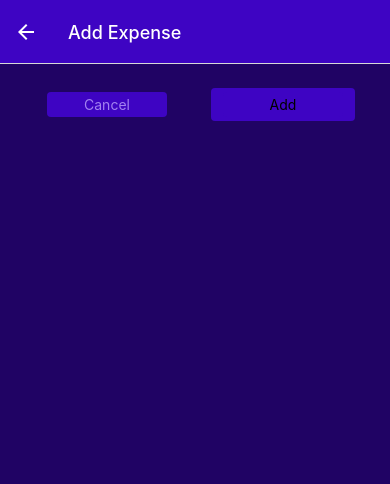
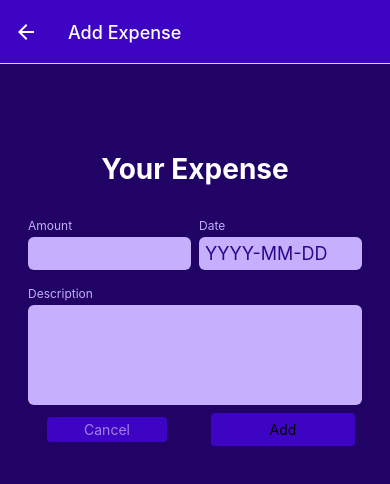
Before and after one commit to Zajjaj-Khan/Expense_Tracker_RN, a React Native app: screen /ManageExpense in a window 390 px wide. Shown: the top 484 px of the page. Built offline with nearby package versions, Linux system fonts and the light colour scheme.

Commit message:
Form Handling in RN

```diff
--- /dev/null
+++ b/ManageExpense/ExpenseForm.js
@@ -0,0 +1,94 @@
+import { View, StyleSheet, Text } from "react-native";
+import Input from "./Input";
+import { useState } from "react";
+import Buttons from "../components/Ui/Buttons";
+function ExpenseForm({onCancel,onSubmit,submitButtonLabel}) {
+  const [inputValue, setInputValue] = useState({
+    amount: "",
+    date: "",
+    description: "",
+  });
+  function inputChangedHandler(inputIdentifier, enteredAmount) {
+    setInputValue((currInputVal) => {
+      return {
+        ...currInputVal,
+        [inputIdentifier]: enteredAmount,
+      };
+    });
+  }
+  const submitHandle =  () =>{
+
+  }
+  return (
+    <View style={styles.form}>
+      <Text style={styles.title}>Your Expense</Text>
+      <View style={styles.inputRow}>
+        <Input
+          style={styles.rowInput}
+          label="Amount"
+          textInputConfig={{
+            KeyboardType: "decimal-pad",
+            onChangeText: inputChangedHandler.bind(this, "amount"),
+            value: inputChangedHandler.amount,
+          }}
+        />
+        <Input
+          style={styles.rowInput}
+          label="Date"
+          textInputConfig={{
+            placeholder: "YYYY-MM-DD",
+            maxLength: 10,
+            onChangeText: () => {},
+          }}
+        />
+      </View>
+      <Input
+        label="Description"
+        textInputConfig={{
+          multiline: true,
+          autocorrect: false,
+        }}
+      />
+       <View style={styles.buttons}>
+        <Buttons style={styles.button} mode="flat" onPress={onCancel}>
+          Cancel
+        </Buttons>
+        <Buttons style={styles.button} onPress={submitHandle}>
+        {submitButtonLabel}
+        </Buttons>
+      </View>
+    </View>
+  );
+}
+export default ExpenseForm;
+
+const styles = StyleSheet.create({
+  form: {
+    marginTop: 40,
+  },
+  title: {
+    fontWeight: "bold",
+
+    color: "white",
+    fontSize: 28,
+    marginVertical: 24,
+    textAlign: "center",
+  },
+  inputRow: {
+    flexDirection: "row",
+    justifyContent: "space-between",
+  },
+  rowInput: {
+    flex: 1,
+  },
+  buttons: {
+    flexDirection: "row",
+    justifyContent: "center",
+    alignItems: "center",
+  },
+  button: {
+    minWidth: 120,
+    marginHorizontal: 8,
+    textAlign: "center",
+  },
+});
--- /dev/null
+++ b/ManageExpense/Input.js
@@ -0,0 +1,39 @@
+import { StyleSheet, View, Text, TextInput } from "react-native";
+import { GlobalStyles } from "../constants/styles";
+function Input({ label,style, textInputConfig }) {
+  const inputStyles = [styles.input];
+  if (textInputConfig && textInputConfig.multiline) {
+    inputStyles.push(styles.inputMultiline);
+  }
+
+  return (
+    <View style={[styles.inputContainer,style]}>
+      <Text style={styles.labelStyle}>{label}</Text>
+      <TextInput style={inputStyles} {...textInputConfig} />
+    </View>
+  );
+}
+
+export default Input;
+const styles = StyleSheet.create({
+  inputContainer: {
+    marginHorizontal: 4,
+    marginVertical: 8,
+  },
+  labelStyle: {
+    fontSize: 12,
+    color: GlobalStyles.colors.primary100,
+    marginBottom: 4,
+  },
+  input: {
+    backgroundColor: GlobalStyles.colors.primary100,
+    color: GlobalStyles.colors.primary700,
+    padding: 6,
+    borderRadius: 6,
+    fontSize: 18,
+  },
+  inputMultiline: {
+    minHeight: 100,
+    textAlignVertical: "top",
+  },
+});
--- a/components/expensesOutput/ExpenseItem.js
+++ b/components/expensesOutput/ExpenseItem.js
@@ -22,7 +22,7 @@
           <Text style={styles.textBase}>{getFormattedDate(date)}</Text>
         </View>
         <View style={styles.amountContainer}>
-          <Text style={styles.amount}>{amount.toFixed(2)}</Text>
+          <Text style={styles.amount}>{amount?.toFixed(2)}</Text>
         </View>
       </View>
     </Pressable>
--- a/screens/ManageExpense.js
+++ b/screens/ManageExpense.js
@@ -4,6 +4,7 @@
 import IconButton from "../components/Ui/IconButton";
 import Buttons from "../components/Ui/Buttons";
 import { ExpenseContext } from "../store/expense-context";
+import ExpenseForm from "../ManageExpense/ExpenseForm";
 const ManageExpense = ({ route, navigation }) => {
   const expenseCtx = useContext(ExpenseContext);
   const editedExpenseID = route.params?.expenseId;
@@ -23,9 +24,7 @@
   function confirmHandler() {
     navigation.goBack();
     if (isEditing) {
-      expenseCtx.updateExpense(
-        editedExpenseID,
-        {
+      expenseCtx.updateExpense(editedExpenseID, {
         description: "Test!!!",
         amount: 14.88,
         date: new Date("2022-05-20"),
@@ -40,15 +39,9 @@
   }
 
   return (
+
     <View style={styles.container}>
-      <View style={styles.buttons}>
-        <Buttons style={styles.button} mode="flat" onPress={cancelHandler}>
-          Cancel
-        </Buttons>
-        <Buttons style={styles.button} onPress={confirmHandler}>
-          {isEditing ? "Update" : "Add"}
-        </Buttons>
-      </View>
+      <ExpenseForm onCancel={cancelHandler} submitButtonLabel={isEditing? 'Update': "Add"}/>
       {isEditing && (
         <View style={styles.deleteContainer}>
           <IconButton
@@ -78,14 +71,5 @@
     borderTopColor: GlobalStyles.colors.primary200,
     alignItems: "center",
   },
-  buttons: {
-    flexDirection: "row",
-    justifyContent: "center",
-    alignItems: "center",
-  },
-  button: {
-    minWidth: 120,
-    marginHorizontal: 8,
-    textAlign: "center",
-  },
+
 });
--- a/utils/date.js
+++ b/utils/date.js
@@ -1,5 +1,5 @@
 export function getFormattedDate(date){
-    return `${date.getFullYear()}-${date.getMonth()+1}-${date.getDate()}`
+    return `${date?.getFullYear()}-${date?.getMonth()+1}-${date?.getDate()}`
 }
 export function getDateMinusDays(date,days){
     return new Date(date?.getFullYear(),date.getMonth(),date.getDate()-days)
```
